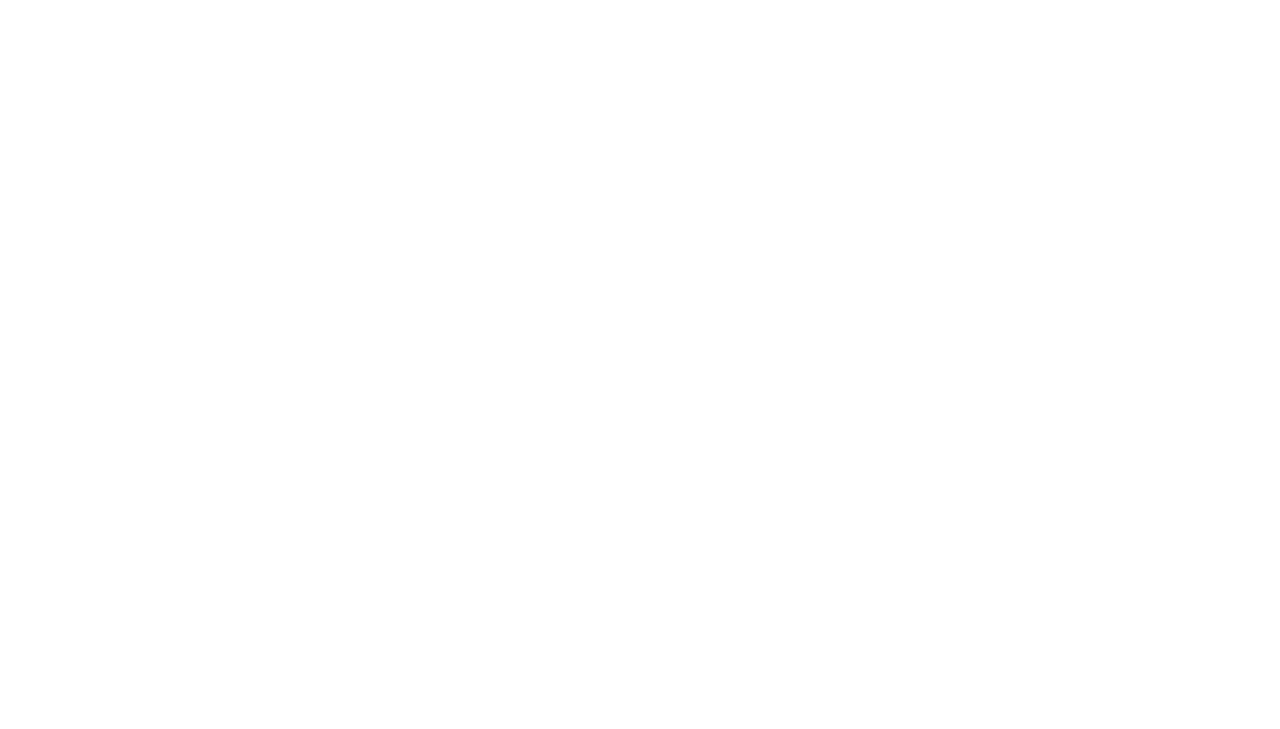
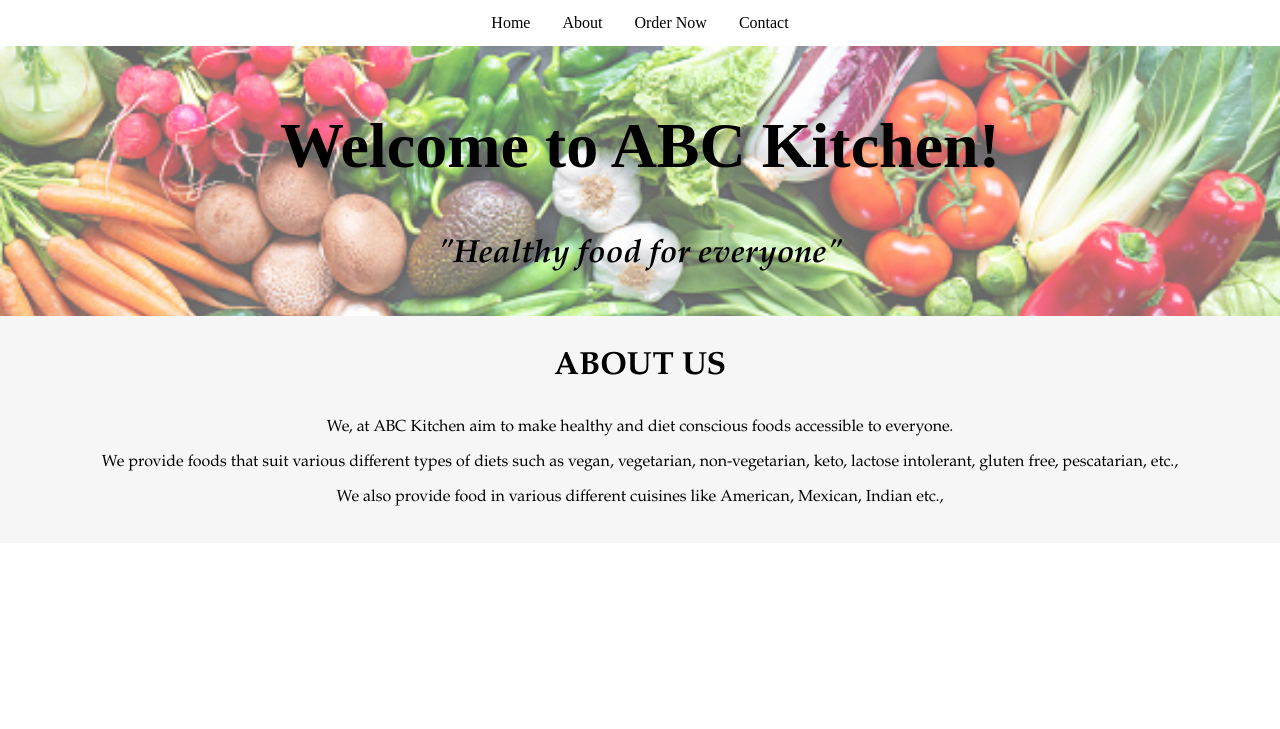
Before and after one commit to ash0306/restaurant, a plain HTML site: page index.html in a window 1280 px wide. Drawn offline with Linux system fonts and the light colour scheme.

Commit message:
Added Basic structure

```diff
--- a/assets/css/style.css
+++ b/assets/css/style.css
@@ -1 +1,60 @@
-/* css file */
+body{
+    margin:0px;
+    /* font-family: 'Big Shoulders Text', cursive; */
+}
+.topnav{
+    display: flex;
+    flex-direction: row;
+    justify-content: center;
+    overflow:hidden;
+    background-color: white;
+    color:black;
+}
+.topnav a{
+    background-color: white;
+    float: left;
+    text-align: center;
+    color: black;
+    padding: 14px 16px;
+    text-decoration: none;
+}
+.topnav a:hover{
+    background-color: black;
+    color: white;
+}
+.welcome{
+    overflow: hidden;
+    position: relative;
+}
+.wel-bg {
+    opacity: 0.6;
+    position: absolute;
+    left: 0;
+    top: 0;
+    width: 100%;
+    height: auto;
+}
+.wel-content{
+    padding: 10px 10px 10px 10px;
+    text-align: center;
+    position: relative;
+}
+.wel-content h1{
+    padding: 10px 10px 10px 10px;
+    font-size: 64px;
+}
+.wel-content h3{
+    font-size: 32px;
+    font-family: Garamond, serif;
+}
+.about{
+    position: absolute;
+    width: 100%;
+    text-align: center;
+    background-color: #f3f3f3c0;
+    font-family: Garamond, serif;
+    padding-bottom: 20px;
+}
+.about h3{
+    font-size:32px;
+}
--- a/index.html
+++ b/index.html
@@ -4,9 +4,31 @@
     <meta charset="UTF-8">
     <meta http-equiv="X-UA-Compatible" content="IE=edge">
     <meta name="viewport" content="width=device-width, initial-scale=1.0">
-    <title>ABC Restaurant</title>
+    <title>ABC Kitchen</title>
+    <link rel="stylesheet" type="text/css" href="assets\css\style.css" />
 </head>
 <body>
-
+    <div class="topnav">
+        <a href="#home">Home</a>
+        <a href="#about">About</a>
+        <a href="#oder">Order Now</a>
+        <a href="#contact">Contact</a>
+    </div>
+    <div class="welcome">
+        <img
+        class="wel-bg"
+        src="assets/img1.jpg"
+        alt="">
+        <div class="wel-content">
+            <h1>Welcome to ABC Kitchen!</h1>
+            <h3><em>"Healthy food for everyone"</em></h3>
+        </div>
+    </div>
+    <div class="about">
+        <h3>ABOUT US</h3>
+        <p>We, at ABC Kitchen aim to make healthy and diet conscious foods accessible to everyone.</p>
+        <p>We provide foods that suit various different types of diets such as vegan, vegetarian, non-vegetarian, keto, lactose intolerant, gluten free, pescatarian, etc.,</p>
+        <p>We also provide food in various different cuisines like American, Mexican, Indian etc.,</p>
+    </div>
 </body>
 </html>
```
Also changed, not shown: assets/img1.jpg (added).
